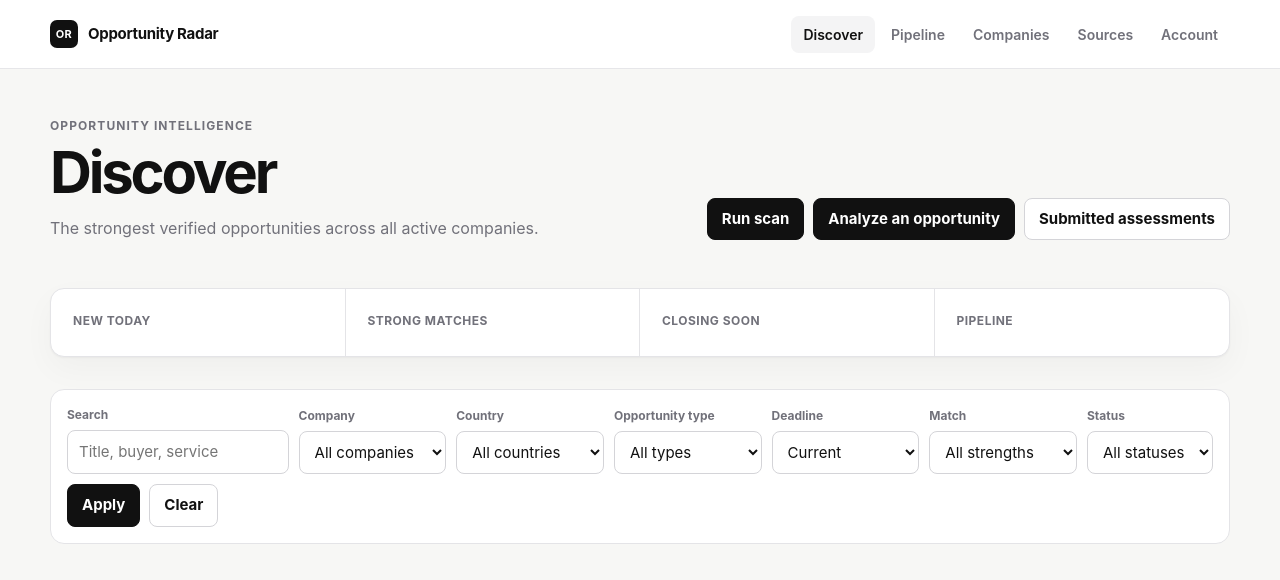
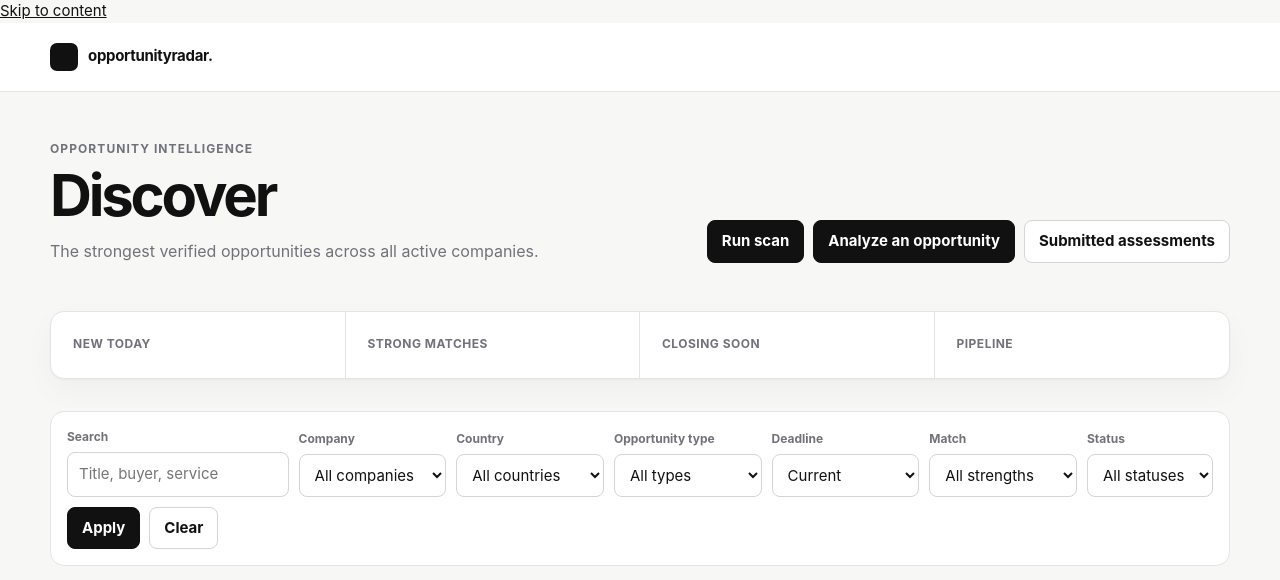
Before and after one commit to kmanzid08-hub/opportunity-radar, a Python web app: template app/templates/index.html in a window 1280 px wide. Shown: the top 580 px of the page. Run offline with Jinja, Linux system fonts and the light colour scheme; the template is opened without the code that fills it, so the values that code supplies are empty.

Commit message:
design: use shared navigation, skip link and cached asset version

```diff
--- a/app/templates/index.html
+++ b/app/templates/index.html
@@ -4,24 +4,13 @@
     <meta charset="utf-8">
     <meta name="viewport" content="width=device-width, initial-scale=1">
     <title>Discover | Opportunity Radar</title>
-    <link rel="stylesheet" href="{{ url_for('static', path='/phase4.css') }}?v=1">
-    <script src="/static/beta.js" defer></script>
+    <link rel="stylesheet" href="{{ url_for('static', path='/phase4.css') }}?v=5">
+    <script src="/static/beta.js?v=5" defer></script>
 </head>
 <body>
-    <header class="app-header">
-        <div class="app-header-inner">
-            <a class="brand" href="/"><span class="brand-mark">OR</span><span>Opportunity Radar</span></a>
-            <nav class="main-nav" aria-label="Primary navigation">
-                <a href="/" class="nav-link active" aria-current="page">Discover</a>
-                <a href="/pipeline" class="nav-link">Pipeline</a>
-                <a href="/business-profile" class="nav-link">Companies</a>
-                <a href="/sources" class="nav-link">Sources</a>
-                <a href="/settings" class="nav-link">Account</a>
-            </nav>
-        </div>
-    </header>
+    {% include '_app_header.html' %}
 
-    <main class="page-shell">
+    <main id="main-content" class="page-shell">
         <header class="page-header">
             <div>
                 <p class="eyebrow">Opportunity intelligence</p>
```
